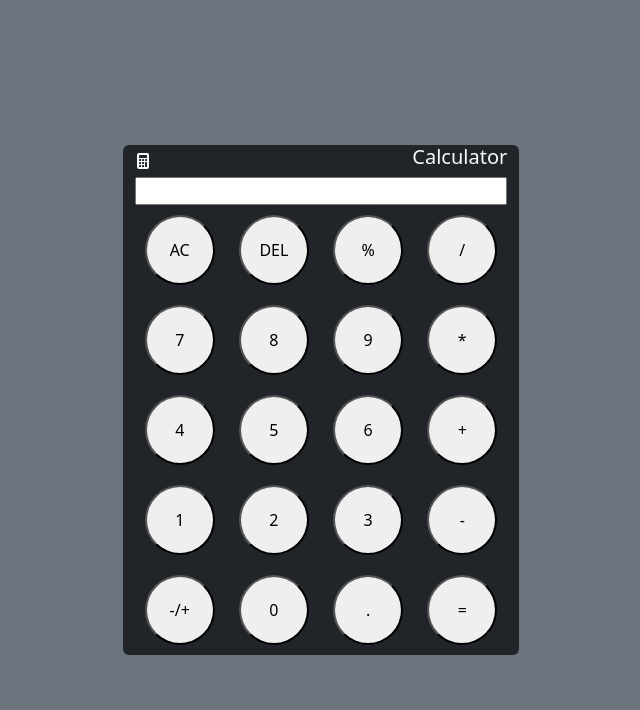
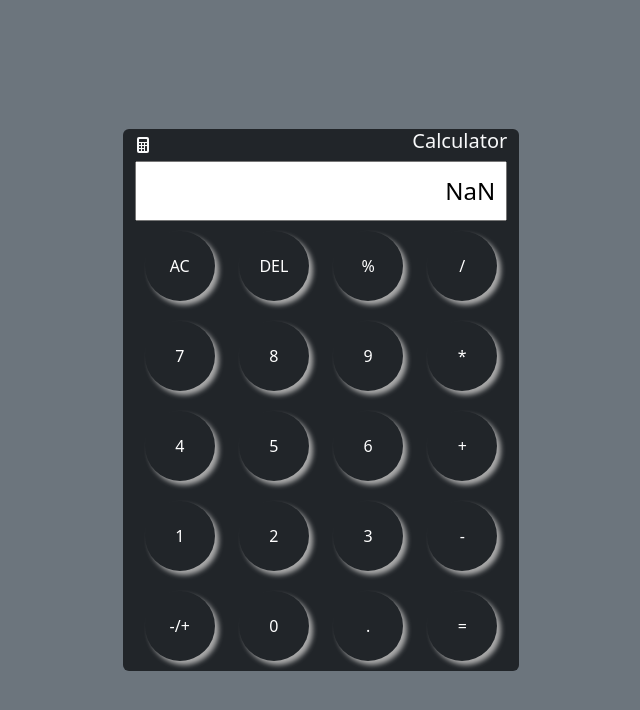
Before and after one commit to deepan-2002/Calculator-JS, a plain HTML site: page index.html in a window 1280 px wide. Both pictures are taken after a click on the button "-/+". Shown: the whole page, without its empty margins (319-959 px from the left). Drawn offline with nearby package versions, Linux system fonts and the light colour scheme.

Commit message:
JavaScript Added

```diff
--- a/assets/css/style.css
+++ b/assets/css/style.css
@@ -17,6 +17,9 @@ main{
 
 input{
     width: 100%;
+    padding: 10px;
+    text-align: right;
+    font-size: x-large !important;
 }
 
 button{
@@ -24,4 +27,9 @@ button{
     height: 70px;
     margin: 10px !important;
     border-radius: 50% !important;
+    border: none;
+    background-color: transparent;
+    box-shadow: 4px 4px 5px #aaa;
+    color: #fff !important;
+    font-size: large;
 }
--- /dev/null
+++ b/assets/js/script.js
@@ -0,0 +1,30 @@
+let inputEl = document.querySelector('input')
+let buttons = document.querySelectorAll('button')
+
+let string = ''
+
+buttons.forEach(element => {
+    element.addEventListener('click', (event) => {
+        if (event.target.innerText == '=') {
+            string = String(eval(string))
+            inputEl.value = string
+        }
+        else if (event.target.innerText == 'AC') {
+            string = ''
+            inputEl.value = string
+        }
+        else if (event.target.innerText == 'DEL') {
+            string = string.substring(0, string.length - 1)
+            inputEl.value = string
+        }
+        else if (event.target.id == 'plusMinus') {
+            string = String(-eval(string))
+            inputEl.value = string
+        }
+
+        else {
+            string += event.target.innerText
+            inputEl.value = string
+        }
+    })
+})
--- a/index.html
+++ b/index.html
@@ -23,7 +23,7 @@
             </article>
 
             <article>
-                <input type="text">
+                <input type="text" value="0">
             </article>
 
             <article>
@@ -52,7 +52,7 @@
                     <button>-</button>
                 </div>
                 <div class="row-cal">
-                    <button>-/+</button>
+                    <button id="plusMinus">-/+</button>
                     <button>0</button>
                     <button>.</button>
                     <button>=</button>
@@ -61,6 +61,7 @@
         </section>
     </main>
 
+    <script src="./assets/js/script.js"></script>
 
     <script src="https://cdn.jsdelivr.net/npm/bootstrap@5.3.1/dist/js/bootstrap.bundle.min.js"
         integrity="sha384-HwwvtgBNo3bZJJLYd8oVXjrBZt8cqVSpeBNS5n7C8IVInixGAoxmnlMuBnhbgrkm"
```
